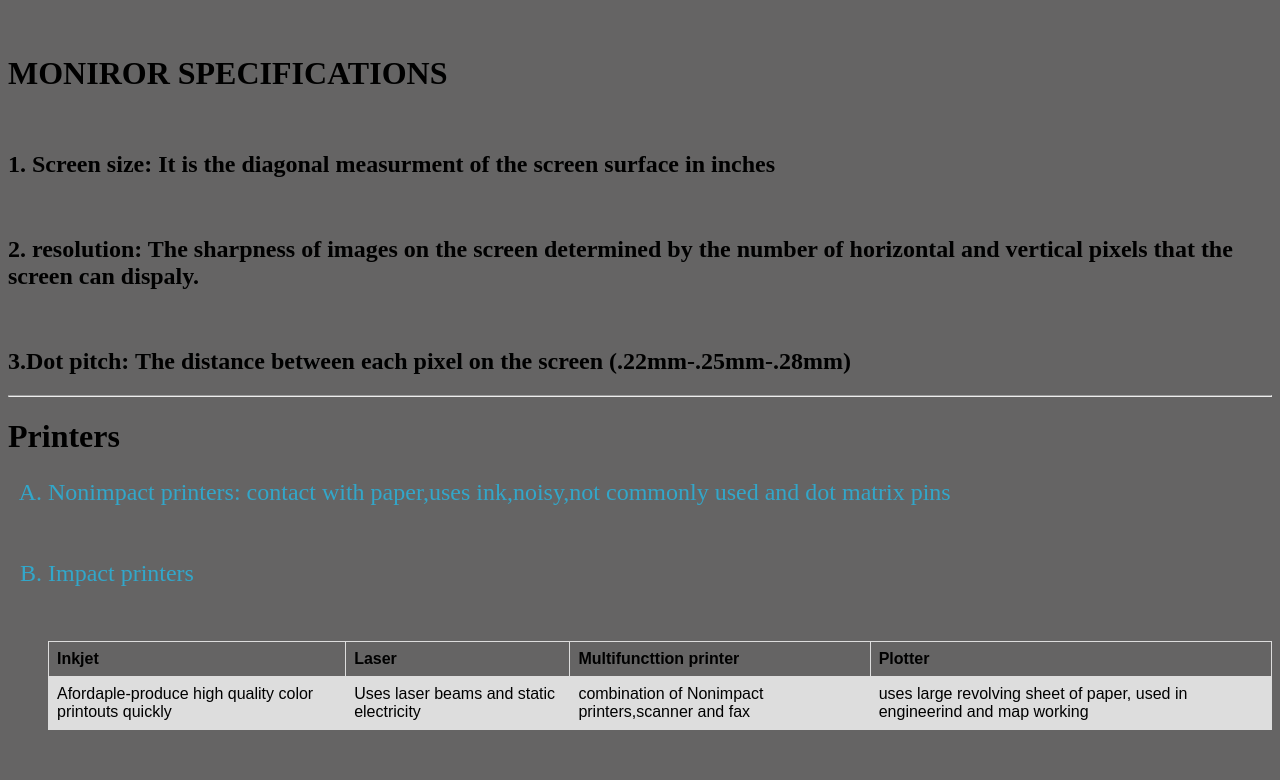
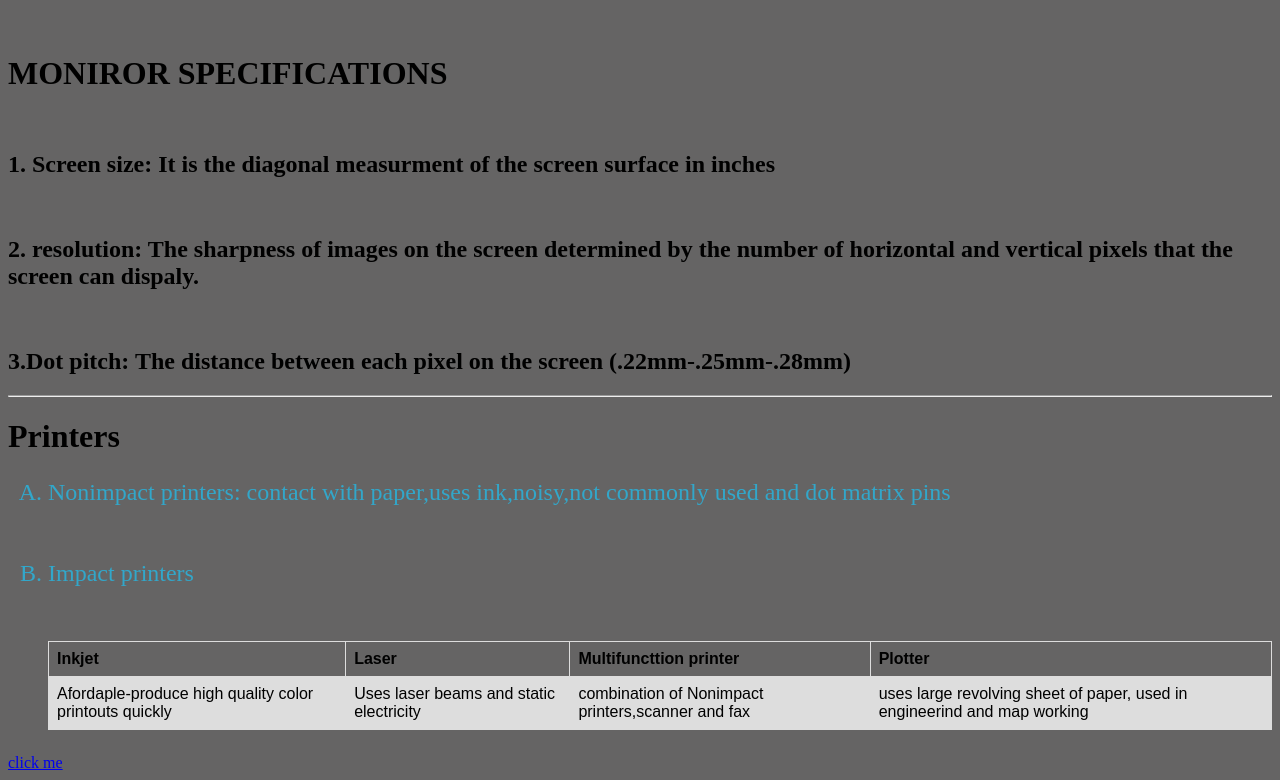
Before and after one commit to Mohamedhossam600/ece001, a plain HTML site: page index.html in a window 1280 px wide. Shown: the part 4689-5469 px from the top of the page. Before the commit the page ends 5443 px from the top, so only its background shows below. Drawn offline with Linux system fonts and the light colour scheme.

Commit message:
Update index.html

```diff
--- a/index.html
+++ b/index.html
@@ -242,7 +242,7 @@
 </ol>
 
 
-
+<a href="https://mohamedhossam600.github.io/ece00/">click me</a>
 
 
 
```
